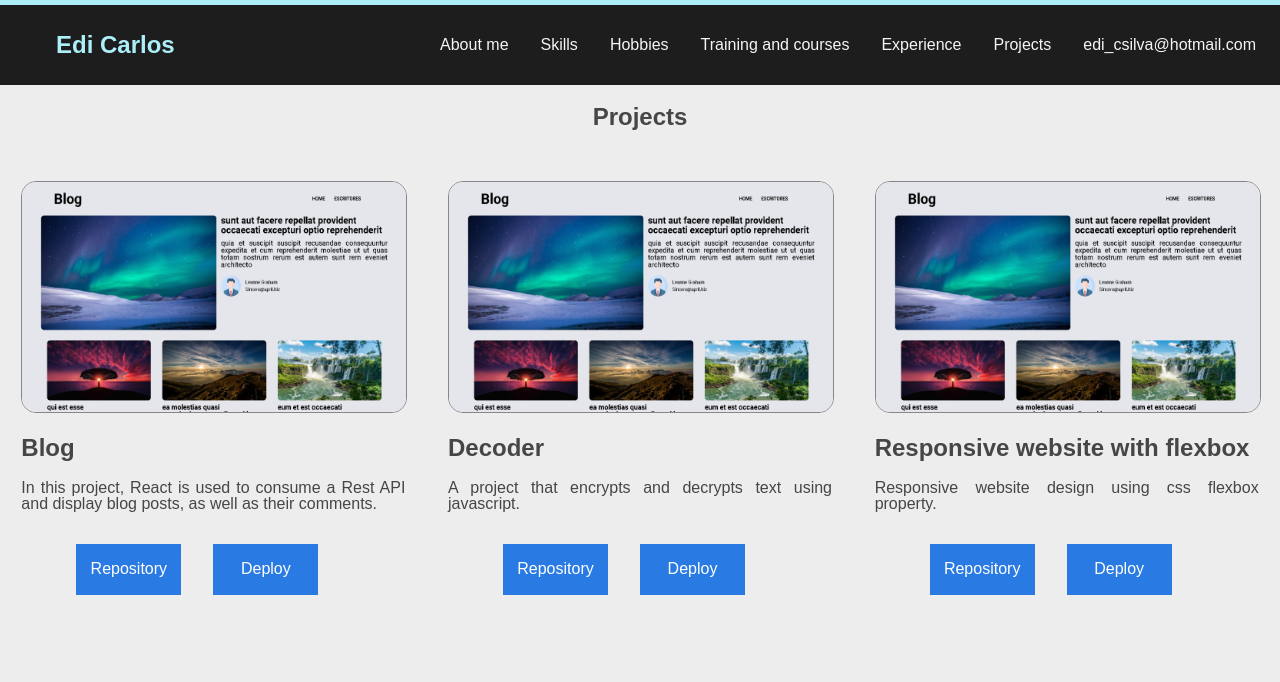
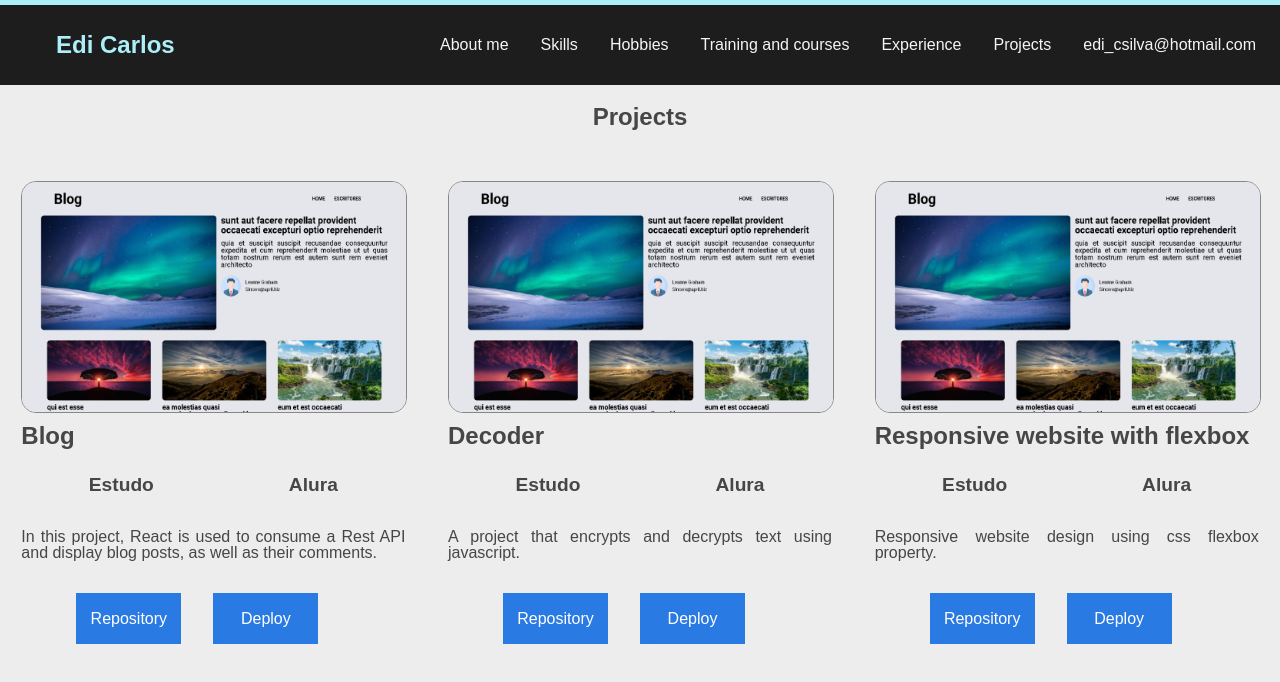
Before and after one commit to ediCarlosSilva/portifolio-v2, a React (Create React App) app: page /projetos in a window 1280 px wide. Shown: the top 682 px of the page. Built offline with nearby package versions, Linux system fonts and the light colour scheme; the HTML template or start-up script is replaced by a standard one; a web font is replaced by a local one.

Commit message:
ajustes exibicao projetos

```diff
--- a/src/components/Menu/index.jsx
+++ b/src/components/Menu/index.jsx
@@ -12,13 +12,13 @@ export default function Menu() {
                 </header>
                 <nav>
                     <ul className="menu__list">
-                        <li className="menu__list__item"><a href="#sobremim">About me</a></li>
-                        <li className="menu__list__item"><a href="#skills">Skills</a></li>
-                        <li className="menu__list__item"><a href="#hobbies">Hobbies</a></li>
-                        <li className="menu__list__item"><a href="#formacao">Training and courses</a></li>
-                        <li className="menu__list__item"><a href="#experiencia">Experience</a></li>
+                        <li className="menu__list__item"><a href="/#sobremim">About me</a></li>
+                        <li className="menu__list__item"><a href="/#skills">Skills</a></li>
+                        <li className="menu__list__item"><a href="/#hobbies">Hobbies</a></li>
+                        <li className="menu__list__item"><a href="/#formacao">Training and courses</a></li>
+                        <li className="menu__list__item"><a href="/#experiencia">Experience</a></li>
                         <li className="menu__list__item"><Link to="/projetos">Projects</Link></li>
-                        <li className="menu__list__item__contato"><a href="#contato">edi_csilva@hotmail.com</a></li>
+                        <li className="menu__list__item__contato"><a href="/#contato">edi_csilva@hotmail.com</a></li>
                     </ul>
                 </nav>
             </section>
--- a/src/components/ProjectCard/ProjectCard.css
+++ b/src/components/ProjectCard/ProjectCard.css
@@ -1,10 +1,25 @@
 .projeto {
     width: 30%;
+}
+
+.projeto--titulo {
+    margin: .5rem 0;
 }
 
 .projeto--descricao {
     text-align: justify;
     min-height: 48px;
+}
+
+.projeto--motivo {
+    display: flex;
+    justify-content: space-around;
+}
+
+.projeto--tipo,
+.projeto--origem {
+    font-weight: bold;
+    font-size: 1.2rem;
 }
 
 .projeto--imagem img {
--- a/src/components/ProjectCard/index.jsx
+++ b/src/components/ProjectCard/index.jsx
@@ -11,17 +11,21 @@ export default function ProjectCard({projeto}) {
       </div>
       <div className="projeto--conteudo">
         <h2 className="projeto--titulo">{projeto.titulo}</h2>
+        <div className='projeto--motivo'>
+          <p className="projeto--tipo">Estudo</p>
+          <p className="projeto--origem">Alura</p>
+        </div>
         <p className="projeto--descricao">{projeto.texto}</p>
       </div>
 
       <div className="projeto__description">
         <span className="projeto__repo">
-          <a href="https://github.com/ediCarlosSilva/blogWithRest">
+          <a href={projeto.repositorio} target="_blank">
             <button className="projeto__botao--repo">Repository</button>
           </a>
         </span>
         <span className="projeto__demo">
-          <a href="https://edicarlossilva.github.io/blogWithRest/">
+          <a href={projeto.deploy} target="_blank">
             <button className="projeto__botao--demo">Deploy</button>
           </a>
         </span>
--- a/src/json/projetos.json
+++ b/src/json/projetos.json
@@ -2,16 +2,22 @@
     {
         "id": 1,
         "titulo": "Blog",
-        "texto": "In this project, React is used to consume a Rest API and display blog posts, as well as their comments."
+        "texto": "In this project, React is used to consume a Rest API and display blog posts, as well as their comments.",
+        "repositorio": "https://github.com/ediCarlosSilva/blogWithRest",
+        "deploy": "https://edicarlossilva.github.io/blogWithRest/"
     },
     {
         "id": 2,
         "titulo": "Decoder",
-        "texto": "A project that encrypts and decrypts text using javascript."
+        "texto": "A project that encrypts and decrypts text using javascript.",
+        "repositorio": "https://github.com/ediCarlosSilva/challenge01-decodificador",
+        "deploy": "https://edicarlossilva.github.io/challenge01-decodificador/"
     },
     {
         "id": 3,
         "titulo": "Responsive website with flexbox",
-        "texto": "Responsive website design using css flexbox property."
+        "texto": "Responsive website design using css flexbox property.",
+        "repositorio": "https://github.com/ediCarlosSilva/flexbox-2023",
+        "deploy": "https://edicarlossilva.github.io/flexbox-2023/"
     }
 ]
```
